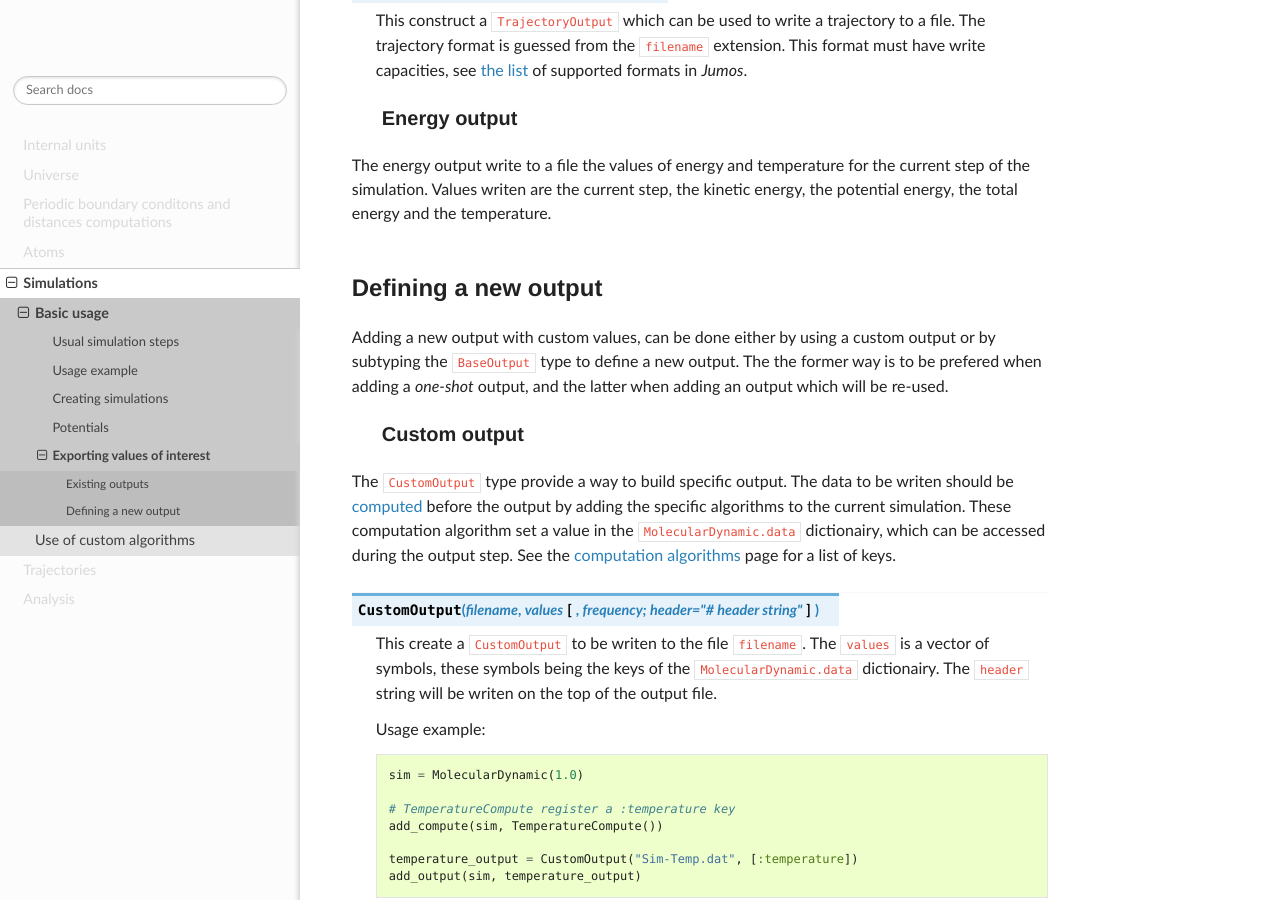
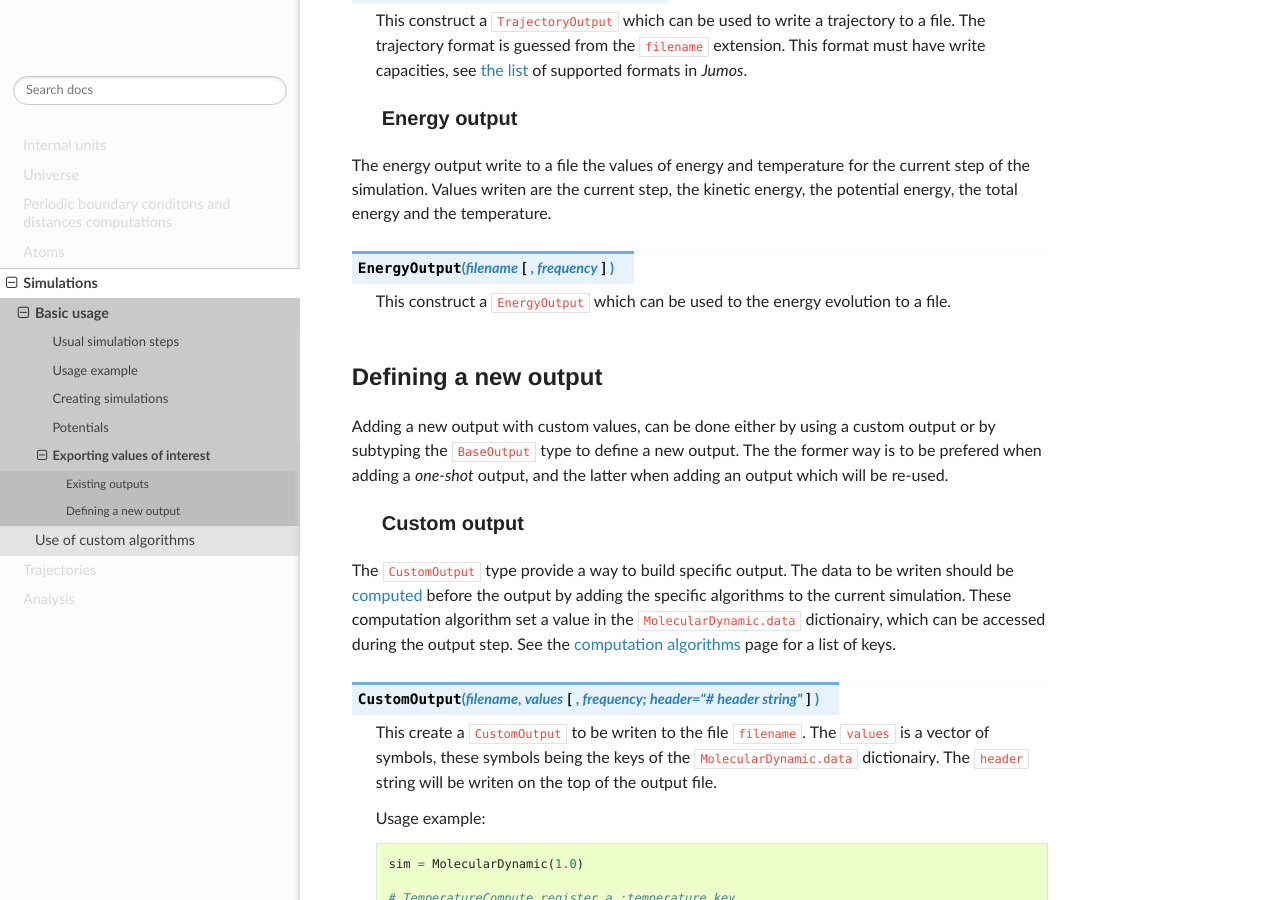
Before and after one commit to Luthaf/Jumos.jl, a Sphinx documentation site: the page built from doc/simulations/output.rst, in a window 1280 px wide and 900 px high, scrolled down 1182 px. Built offline with Sphinx 7.4.7 and the Read the Docs theme 2.0.0, drawn with Linux system fonts in a browser that asks for light colours.

Commit message:
[doc] Missing function for EnergyOutput

```diff
--- a/doc/simulations/output.rst
+++ b/doc/simulations/output.rst
@@ -73,6 +73,11 @@ Energy output
 The energy output write to a file the values of energy and temperature for the
 current step of the simulation. Values writen are the current step, the kinetic
 energy, the potential energy, the total energy and the temperature.
+
+.. function:: EnergyOutput(filename, [frequency])
+
+    This construct a ``EnergyOutput`` which can be used to the energy evolution
+    to a file.
 
 Defining a new output
 ---------------------
```
